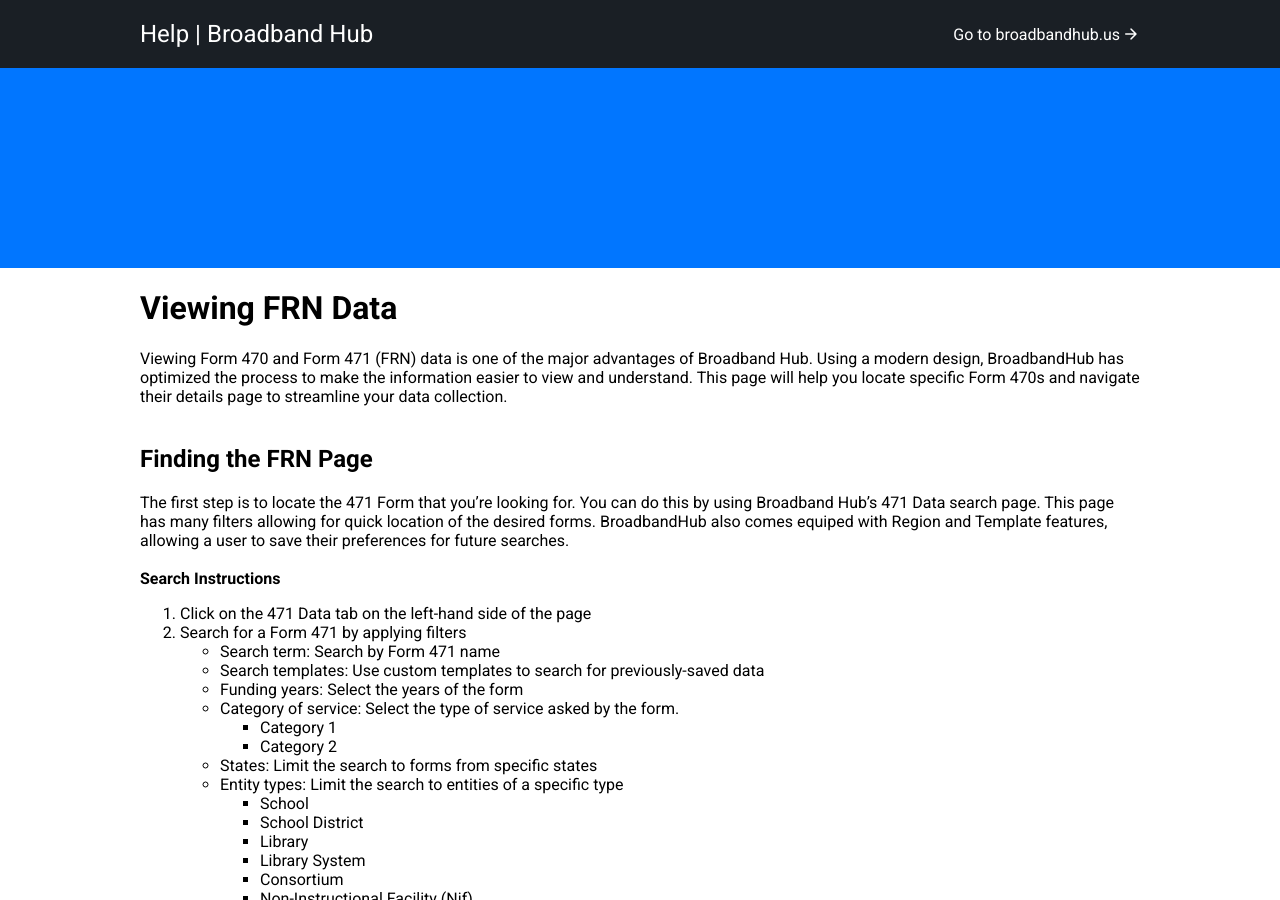
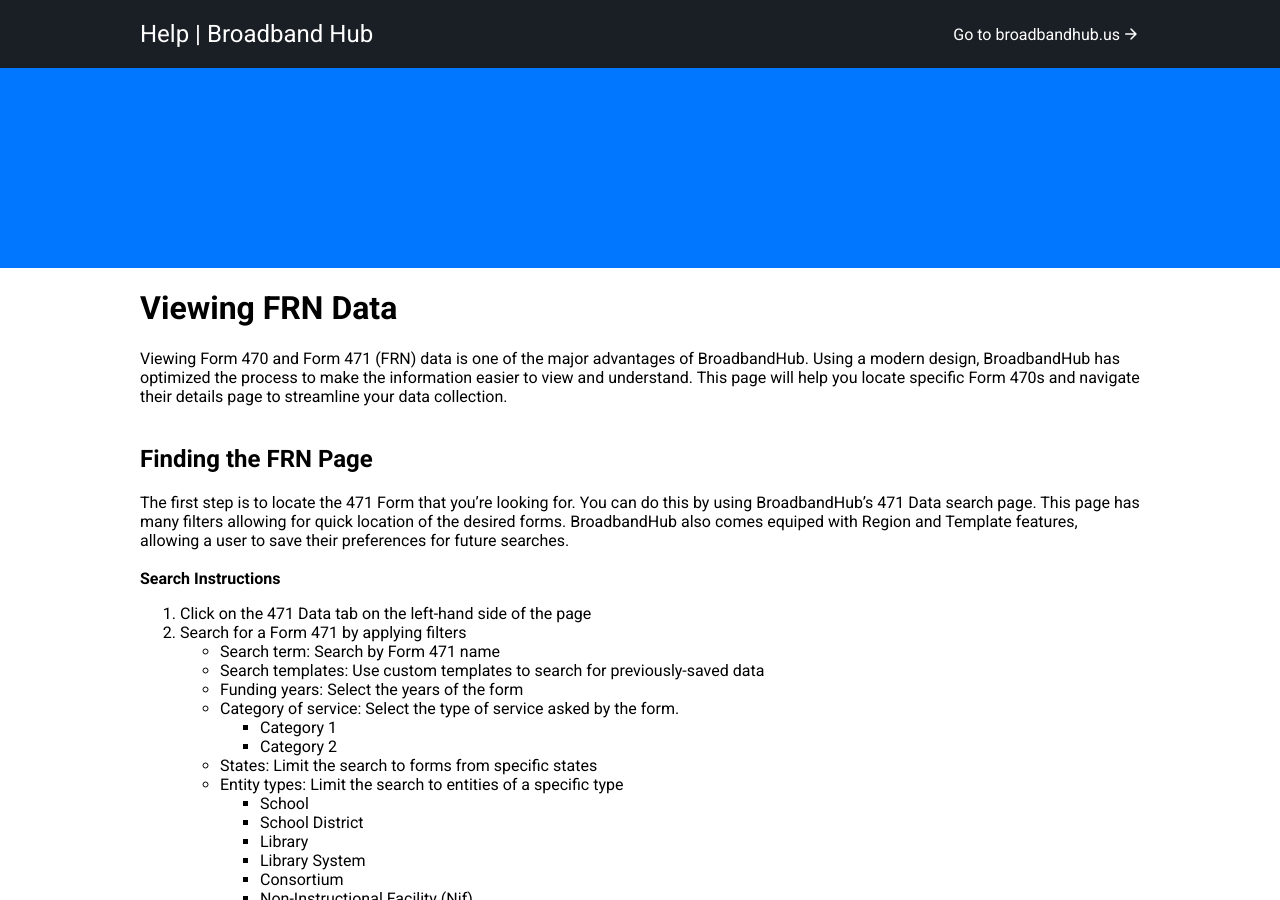
Before and after one commit to kt-eller/help-pages, a Jekyll site: the page built from pages/viewing-frn-data.md, in a window 1280 px wide and 900 px high. Built offline with Jekyll 4.4.1, drawn with Linux system fonts in a browser that asks for light colours.

Commit message:
Fixed typo

```diff
--- a/pages/viewing-frn-data.md
+++ b/pages/viewing-frn-data.md
@@ -5,11 +5,11 @@ permalink: /viewing-frn-data
 ---
 
 # {{ page.title }}
-Viewing Form 470 and Form 471 (FRN) data is one of the major advantages of Broadband Hub. Using a modern design, BroadbandHub has optimized the process to make the information easier to view and understand. This page will help you locate specific Form 470s and navigate their details page to streamline your data collection.\
+Viewing Form 470 and Form 471 (FRN) data is one of the major advantages of BroadbandHub. Using a modern design, BroadbandHub has optimized the process to make the information easier to view and understand. This page will help you locate specific Form 470s and navigate their details page to streamline your data collection.\
 <br>
 
 ## Finding the FRN Page
-The first step is to locate the 471 Form that you're looking for. You can do this by using Broadband Hub's 471 Data search page. This page has many filters allowing for quick location of the desired forms. BroadbandHub also comes equiped with Region and Template features, allowing a user to save their preferences for future searches.\
+The first step is to locate the 471 Form that you're looking for. You can do this by using BroadbandHub's 471 Data search page. This page has many filters allowing for quick location of the desired forms. BroadbandHub also comes equiped with Region and Template features, allowing a user to save their preferences for future searches.\
 <br>
 **Search Instructions**
 1. Click on the 471 Data tab on the left-hand side of the page
```
